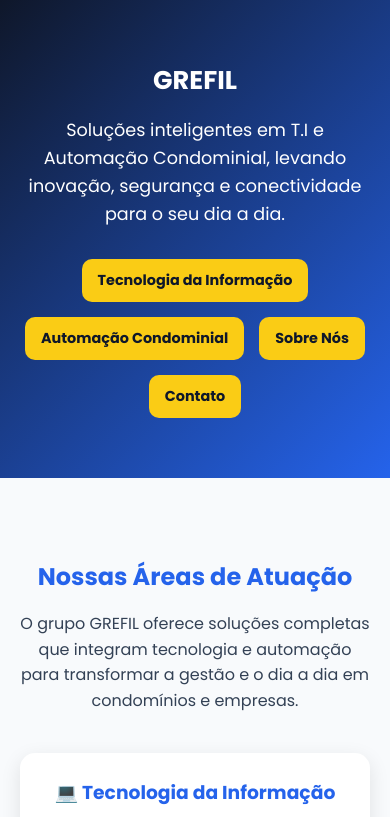
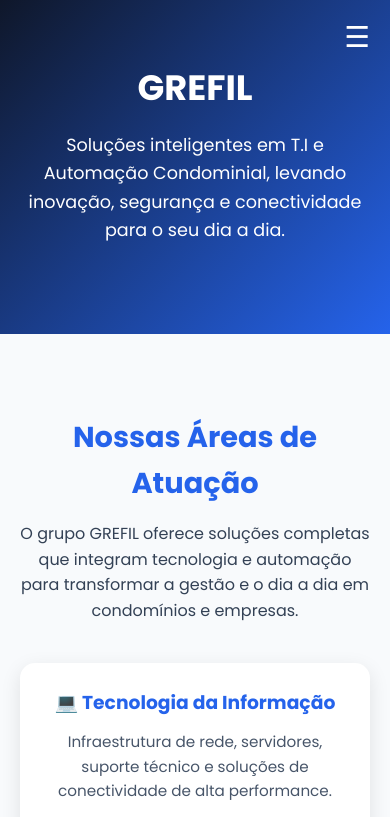
Before and after one commit to greissonfilgueiras/interfonia, a plain HTML site: page index.html in a window 390 px wide. Shown: the top 817 px of the page. Drawn offline with Linux system fonts and the light colour scheme.

Commit message:
Update index.html

```diff
--- a/index.html
+++ b/index.html
@@ -23,6 +23,7 @@
       color: white;
       text-align: center;
       padding: 60px 20px;
+      position: relative;
     }
     header h1 {
       font-size: 2.2rem;
@@ -33,12 +34,13 @@
       max-width: 700px;
       margin: 0 auto 30px auto;
     }
+    /* Menu padrão */
     nav {
       display: flex;
-      flex-wrap: wrap;
       justify-content: center;
       gap: 15px;
       margin-top: 20px;
+      flex-wrap: wrap;
     }
     nav a {
       background: #facc15;
@@ -52,6 +54,37 @@
     nav a:hover {
       background: #eab308;
     }
+
+    /* Botão hamburguer */
+    .menu-toggle {
+      display: none;
+      position: absolute;
+      top: 20px;
+      right: 20px;
+      background: none;
+      border: none;
+      font-size: 1.8rem;
+      color: white;
+      cursor: pointer;
+    }
+
+    /* Menu responsivo */
+    @media (max-width: 768px) {
+      nav {
+        display: none;
+        flex-direction: column;
+        align-items: center;
+        gap: 10px;
+        margin-top: 20px;
+      }
+      nav.active {
+        display: flex;
+      }
+      .menu-toggle {
+        display: block;
+      }
+    }
+
     section {
       max-width: 1100px;
       margin: 60px auto;
@@ -100,26 +133,18 @@
       margin-top: 50px;
       font-size: 0.9rem;
     }
-    /* Responsividade */
-    @media (max-width: 600px) {
-      header h1 {
-        font-size: 1.6rem;
-      }
-      nav a {
-        padding: 10px 16px;
-        font-size: 0.9rem;
-      }
-      section h2 {
-        font-size: 1.5rem;
-      }
-    }
   </style>
 </head>
 <body>
   <header>
     <h1>GREFIL</h1>
     <p>Soluções inteligentes em T.I e Automação Condominial, levando inovação, segurança e conectividade para o seu dia a dia.</p>
-    <nav>
+
+    <!-- Botão Hamburguer -->
+    <button class="menu-toggle" onclick="toggleMenu()">☰</button>
+
+    <!-- Menu -->
+    <nav id="menu">
       <a href="ti.html">Tecnologia da Informação</a>
       <a href="automacao.html">Automação Condominial</a>
       <a href="sobre.html">Sobre Nós</a>
@@ -157,5 +182,11 @@
   <footer>
     <p>© 2025 GREFIL | T.I e Automação Condominial - Todos os direitos reservados</p>
   </footer>
+
+  <script>
+    function toggleMenu() {
+      document.getElementById("menu").classList.toggle("active");
+    }
+  </script>
 </body>
 </html>
```
